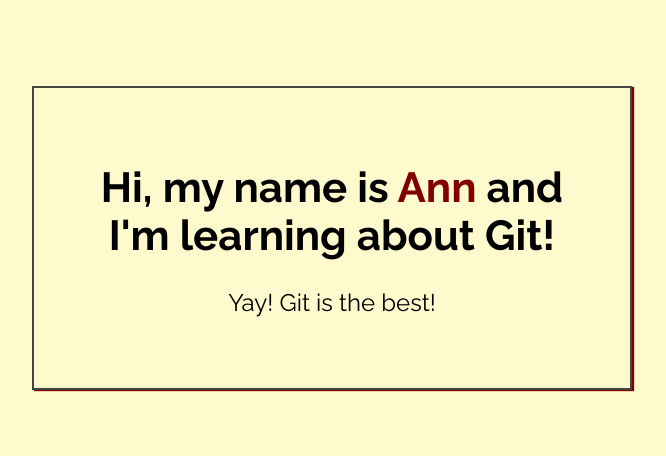
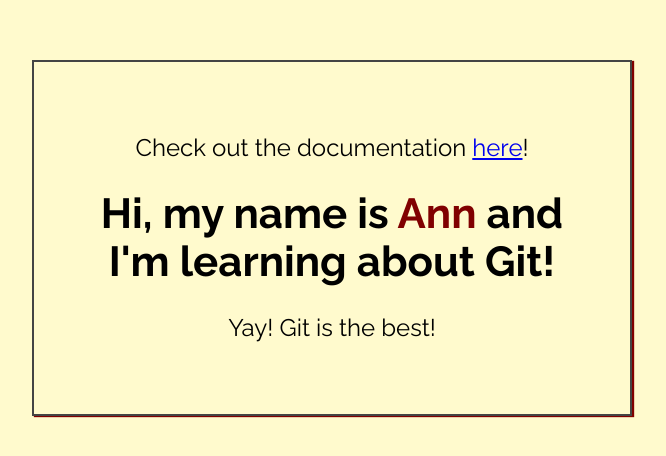
Before and after one commit to marikebotha/my-second-repo, a plain HTML site: page index.html in a window 1280 px wide. Shown: the part 162-618 px from the top of the page, without its empty margins (308-974 px from the left). Drawn offline with Linux system fonts and the light colour scheme.

Commit message:
Paragraph added

```diff
--- a/index.html
+++ b/index.html
@@ -14,6 +14,7 @@
 <body>
 
     <div class="greeting">
+<p>Check out the documentation <a href="https://git-scm.com/doc">here</a>!</p>
         <h1>Hi, my name is <span class="highlight">Ann</span> and I'm learning about Git! </h1>
 
         <p>Yay! Git is the best!</p>
```
